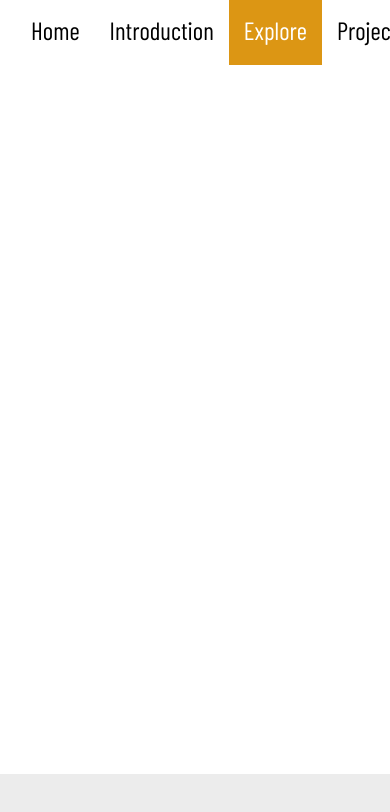
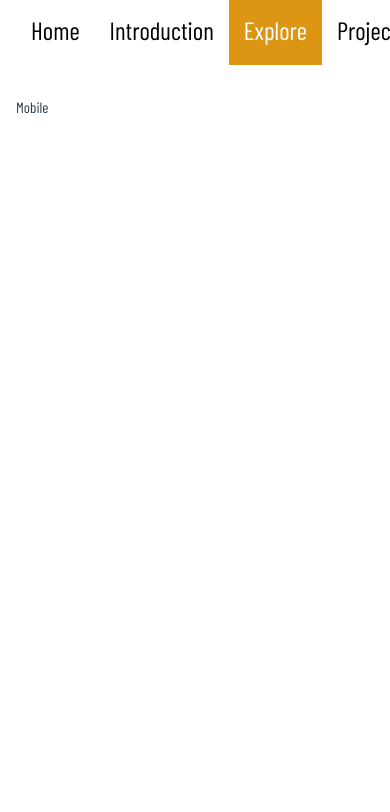
Before and after one commit to gu-gridh/saints-frontend, a Vue app: page /explore in a window 390 px wide. Shown: the top 812 px of the page. Built offline with nearby package versions, Linux system fonts and the light colour scheme; a web font is replaced by a local one.

Commit message:
added splitpane, added watcher for screen size

```diff
--- a/package.json
+++ b/package.json
@@ -11,6 +11,7 @@
   "dependencies": {
     "leaflet": "^1.9.4",
     "pinia": "^3.0.4",
+    "splitpanes": "^4.1.2",
     "vue": "^3.5.38",
     "vue-router": "^5.1.0"
   },
--- a/src/App.vue
+++ b/src/App.vue
@@ -11,13 +11,13 @@ import { RouterLink, RouterView } from 'vue-router'
     <RouterLink to="/bibliography" class="main-menu-link">Bibliography</RouterLink>
   </nav>
   <RouterView />
-  <div id="footer">
-  </div>
+  <!-- <div id="footer"> -->
+  <!-- </div>   -->
 </template>
 
 <style scoped>
 .main-menu {
-  padding: 0 0 40px;
+  padding: 0 0 30px;
   font-size: 25px;
   font-weight: 200;
   display: -webkit-box;
--- a/src/assets/main.css
+++ b/src/assets/main.css
@@ -2,6 +2,7 @@
 
 #app {
   width: 100%;
+
   margin: 0 auto;
   font-weight: normal;
   font-family: 'Barlow Condensed', sans-serif;
--- /dev/null
+++ b/src/components/ExplorePlaces.vue
@@ -0,0 +1,6 @@
+<template>
+
+</template>
+
+<script setup>
+</script>
--- /dev/null
+++ b/src/components/Map.vue
@@ -0,0 +1,6 @@
+<template>
+
+</template>
+<script setup>
+
+</script>
--- /dev/null
+++ b/src/views/DesktopView.vue
@@ -0,0 +1,19 @@
+<template>
+    <splitpanes class="default-theme">
+        <pane size="50%">
+            <Map/>
+        </pane>
+        <pane size="50%">
+            <ExplorePlaces/>
+        </pane>
+    </splitpanes>
+</template>
+
+<script setup>
+import ExplorePlaces from '@/components/ExplorePlaces.vue';
+import Map from '@/components/Map.vue';
+import { Splitpanes, Pane } from 'splitpanes'
+import 'splitpanes/dist/splitpanes.css'
+
+
+</script>
--- a/src/views/ExploreView.vue
+++ b/src/views/ExploreView.vue
@@ -1,5 +1,34 @@
 <template>
+    <div class="explore-view">
+        <DesktopView v-if="!isMobile"/>
+        <MobileView v-else/>
+    </div>
 </template>
 
 <script setup>
+import { ref, onMounted, onUnmounted } from 'vue'
+import MobileView from './MobileView.vue'
+import DesktopView from './DesktopView.vue'
+
+const isMobile = ref(false)
+
+const updateIsMobile = () => {
+  isMobile.value = window.innerWidth <= 768
+}
+
+onMounted(() => {
+  updateIsMobile()
+  window.addEventListener('resize', updateIsMobile)
+})
+
+onUnmounted(() => {
+  window.removeEventListener('resize', updateIsMobile)
+})
 </script>
+
+<style scoped>
+.explore-view {
+    width: 100%;
+    height: calc(100vh - 130px);
+}
+</style>
--- /dev/null
+++ b/src/views/MobileView.vue
@@ -0,0 +1,7 @@
+<template>
+    Mobile
+</template>
+
+<script setup>
+
+</script>
```
Also changed, not shown: 1 other file (tests, documents, lock files or other folders).
